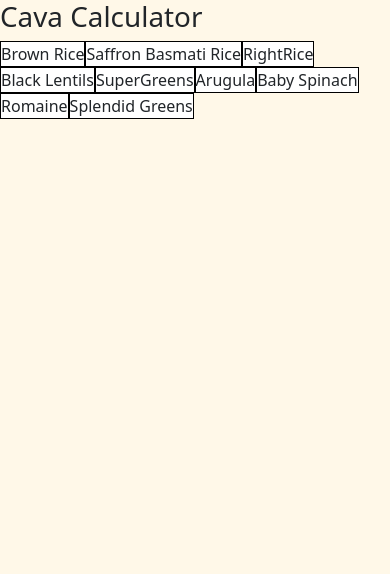
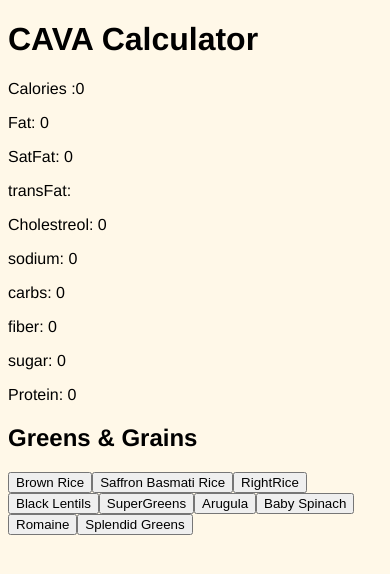
Before and after one commit to johnathanmann/cava-calculator, a React (Create React App) app: page /#/ in a window 390 px wide. Shown: the top 574 px of the page. Built offline with nearby package versions, Linux system fonts and the light colour scheme.

Commit message:
ADded media queries so sections change size based on viewport

```diff
--- a/src/index.js
+++ b/src/index.js
@@ -1,7 +1,6 @@
 import React from 'react';
 import ReactDOM from 'react-dom/client';
 import App from './App';
-import 'bootstrap/dist/css/bootstrap.min.css';
 const root = ReactDOM.createRoot(document.getElementById('root'));
 root.render(
   <React.StrictMode>
--- a/src/pages/Homepage.js
+++ b/src/pages/Homepage.js
@@ -22,8 +22,7 @@
  });
 
  const changeHandler = (e) => {
-  var value = nutrition.find(nutrition => nutrition.name === e);
-  console.log(value)
+  let value = nutrition.find(nutrition => nutrition.name === e);
   setAllValues((allValues) => ({
     ...allValues,
     calories: allValues.calories + value.calories,
@@ -37,16 +36,36 @@
     sugar: allValues.sugar + value.sugar,
     protein: allValues.protein + value.protein
 }));
+console.log(allValues)
 }
 
 
     return(
-      <main>
+      <div>
         <header>
-            <h1>Cava Calculator</h1>
+            <h1>CAVA Calculator</h1>
         </header>
-            {greens.map((item, index)=>{
-                              return <button className="toggler" onClick={() => changeHandler(greens[index].name)}>{greens[index].name}</button>})}
+        <main>
+          <article id="nutrition-section">
+              <p>Calories :{allValues.calories}</p>
+              <p>Fat: {allValues.fat}</p>
+              <p>SatFat: {allValues.satFat}</p>
+              <p>transFat: {allValues.transFat}</p>
+              <p>Cholestreol: {allValues.cholesterol}</p>
+              <p>sodium: {allValues.sodium}</p>
+              <p>carbs: {allValues.carbs}</p>
+              <p>fiber: {allValues.fiber}</p>
+              <p>sugar: {allValues.sugar}</p>
+              <p>Protein: {allValues.protein}</p>
+          </article>
+          <article id="ingredient-section">
+            <section>
+              <h2 className="section-header">Greens & Grains</h2>
+              {greens.map((item, index)=>{
+                return <button className="ingredient" onClick={() => changeHandler(greens[index].name)}>{greens[index].name}</button>})}
+            </section>
+          </article>
         </main>
+        </div>
     )
 }
--- a/src/styles/styles.css
+++ b/src/styles/styles.css
@@ -6,17 +6,27 @@
 
 body{
     background-color: var(--light) !important;
+    font-family: Helvetica;
 }
 
-button{
-    all: unset !important;
+main{
+    display: flex;
 }
 
-.toggler{
-    border: 1px solid #000 !important;
-    background-color: #fff !important;
+#ingredient-section{
+    width: 60vw;
 }
 
-.btn::after{
-    content: none !important;
+#nutrition-section{
+    width: 40vw;
 }
+
+@media (max-width: 768px){
+    main{
+        display: block;
+    }
+
+    #ingredient-section, #nutrition-section{
+        width: auto;
+    }
+}
```
